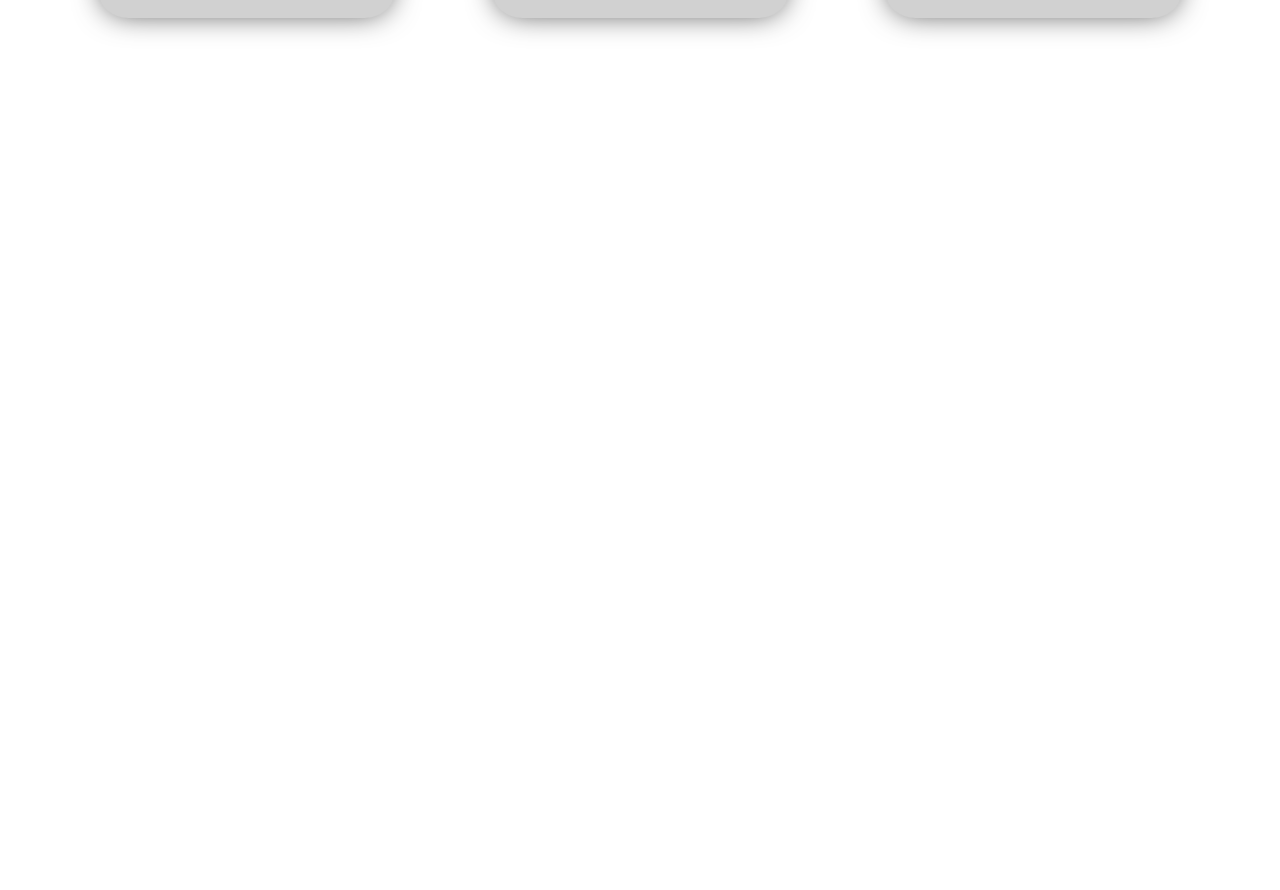
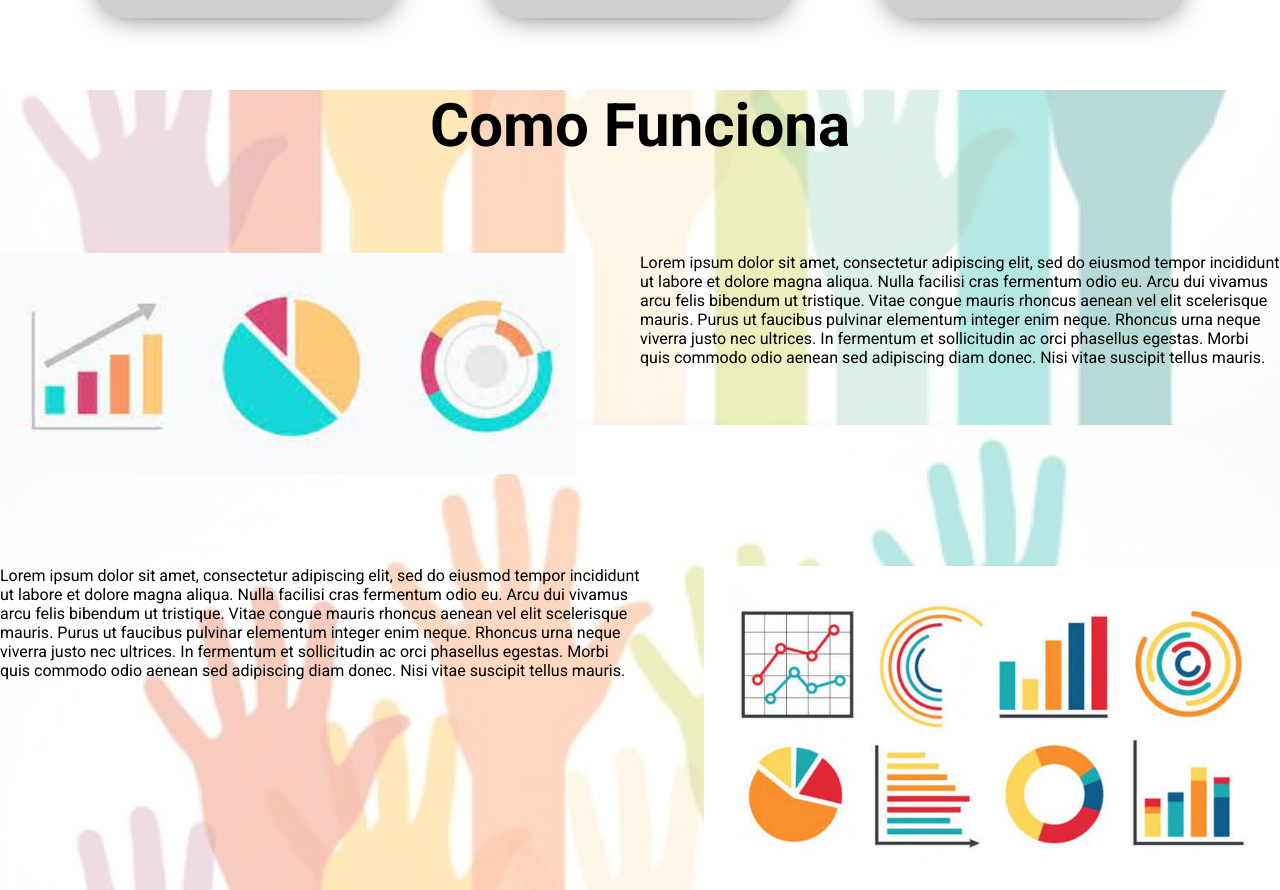
Before and after one commit to DenvProject/Denv-Front-end, a React (Create React App) app: page / in a window 1280 px wide. Shown: the part 1175-2065 px from the top of the page. Before the commit the page ends 1265 px from the top, so only its background shows below. Built offline with nearby package versions, Linux system fonts and the light colour scheme.

Commit message:
Add How it works section on Landing Page
Co-authored-by: abner423<abner.f.c.r@hotmail.com

```diff
--- a/src/pages/Landing/Landing.js
+++ b/src/pages/Landing/Landing.js
@@ -3,6 +3,8 @@ import React from 'react';
 import './styles.css';
 import Logo from '../../assets/images/Logo.svg';
 import SetaParaBaixo from '../../assets/images/SetaParaBaixo.svg';
+import Graphics1 from '../../assets/images/graphics.jpg';
+import Graphics2 from '../../assets/images/graphics2.jpg';
 
 import { Link } from 'react-router-dom';
 
@@ -71,7 +73,33 @@ export default class LandingPage extends React.Component {
 
         </div>
         <div id="hiw" class="hiw">
+          <div class="divTitle">
+            <h2>Como Funciona</h2>
+          </div>
 
+          <div class="hiwParts pt1">
+            <img src={Graphics1} alt="exemplos de gráficos"/>
+            <p>
+              Lorem ipsum dolor sit amet, consectetur adipiscing elit, sed do eiusmod tempor incididunt ut
+              labore et dolore magna aliqua. Nulla facilisi cras fermentum odio eu. Arcu dui vivamus arcu felis
+              bibendum ut tristique. Vitae congue mauris rhoncus aenean vel elit scelerisque mauris.
+              Purus ut faucibus pulvinar elementum integer enim neque. Rhoncus urna neque viverra justo nec
+              ultrices. In fermentum et sollicitudin ac orci phasellus egestas. Morbi quis commodo odio aenean
+              sed adipiscing diam donec. Nisi vitae suscipit tellus mauris.
+            </p>
+          </div>
+
+          <div class="hiwParts pt2">
+            <p>
+              Lorem ipsum dolor sit amet, consectetur adipiscing elit, sed do eiusmod tempor incididunt ut
+              labore et dolore magna aliqua. Nulla facilisi cras fermentum odio eu. Arcu dui vivamus arcu felis
+              bibendum ut tristique. Vitae congue mauris rhoncus aenean vel elit scelerisque mauris.
+              Purus ut faucibus pulvinar elementum integer enim neque. Rhoncus urna neque viverra justo nec
+              ultrices. In fermentum et sollicitudin ac orci phasellus egestas. Morbi quis commodo odio aenean
+              sed adipiscing diam donec. Nisi vitae suscipit tellus mauris.
+            </p>
+            <img src={Graphics2} alt="exemplos de gráficos" />
+          </div>
         </div>
         <div id="faq" class="faq">
 
--- a/src/pages/Landing/styles.css
+++ b/src/pages/Landing/styles.css
@@ -55,7 +55,7 @@
   color: var(--bg-color);
   cursor: pointer;
 
-  margin-top: 150px;
+  margin-top: 50px;
   transition: 0.3s all;
 }
 
@@ -114,8 +114,33 @@
     text-align: justify;
     word-wrap: break-word;
 }
-.landingContainer .about .divTitle{
+.landingContainer .divTitle{
     font-size: 40px;
     font-style: normal;
     font-weight: normal;
 }
+.landingContainer .hiw {
+  display: flex;
+  justify-content: space-between;
+  align-items: center;
+  flex-direction: column;
+
+  width: 100%;
+  height: 800px;
+}
+
+.landingContainer .hiw .hiwParts {
+  display: flex;
+  align-items: center;
+  justify-content: space-between;
+}
+
+.landingContainer .hiw .hiwParts img {
+  width: 45%;
+  height: 100%;
+}
+
+.landingContainer .hiw .hiwParts p {
+  width: 50%;
+  height: 100%;
+}
```
Also changed, not shown: src/assets/images/graphics.jpg (added), src/assets/images/graphics2.jpg (added).
